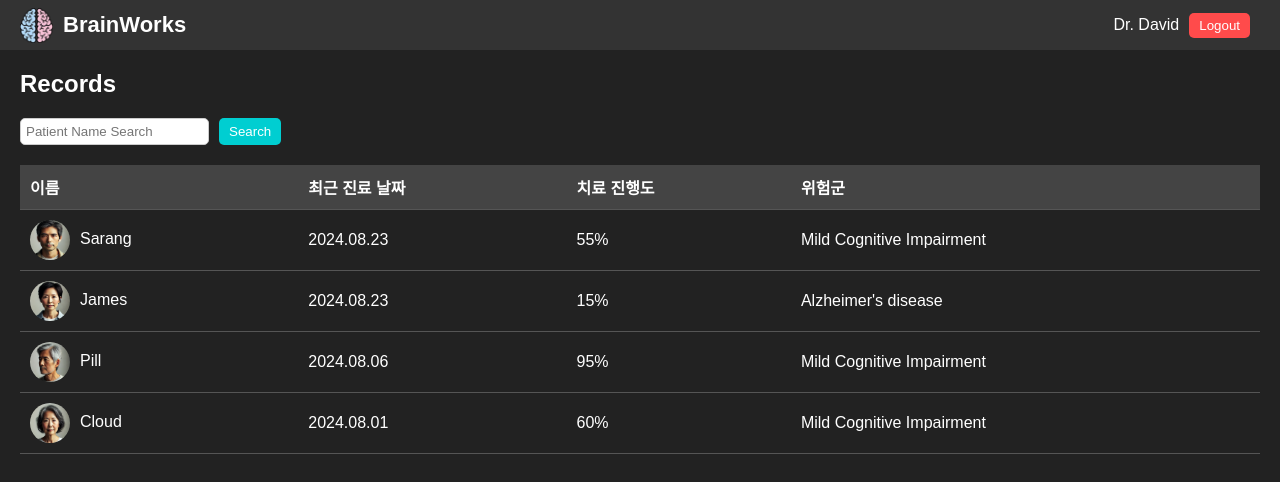
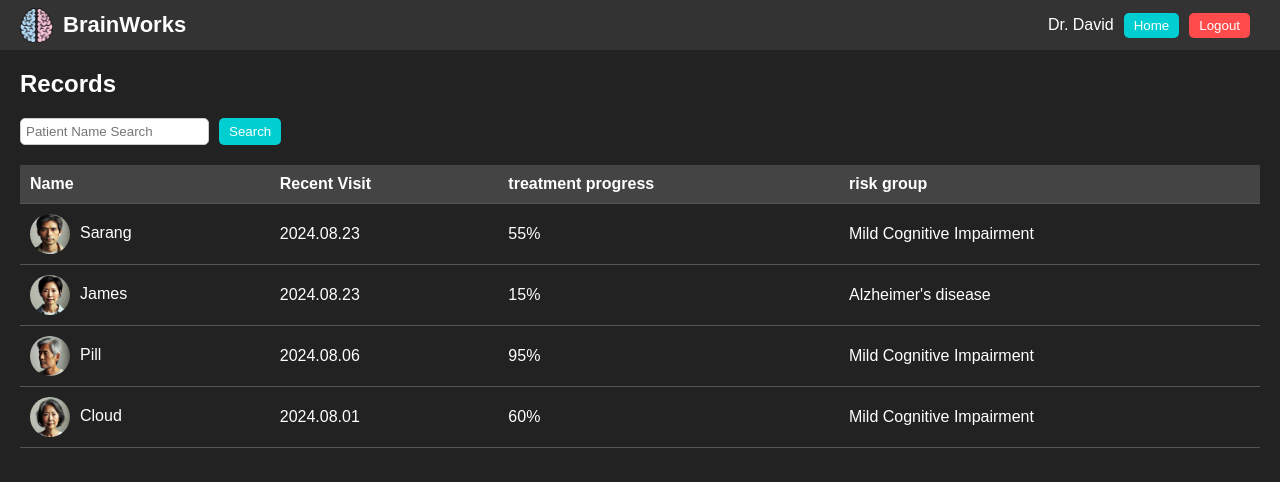
Before and after one commit to zangzoo/web, a React (Create React App) app in the folder frontend/brainworks-frontend/: page /patient-list in a window 1280 px wide. Shown: the top 482 px of the page. Built offline with nearby package versions, Linux system fonts and the light colour scheme.

Commit message:
[Feat] logout 연결

```diff
--- a/frontend/brainworks-frontend/src/components/PatientList.css
+++ b/frontend/brainworks-frontend/src/components/PatientList.css
@@ -124,3 +124,32 @@
     margin-right: 10px;
     vertical-align: middle;
 }
+
+
+.home-button {
+    padding: 5px 10px;
+    background-color: #00CED1;
+    color: white;
+    border: none;
+    border-radius: 5px;
+    cursor: pointer;
+    margin-right: 10px;
+}
+
+.home-button:hover {
+    background-color: #FF4500;
+}
+
+.logout-button {
+    padding: 5px 10px;
+    background-color: #ff4b4b;
+    color: white;
+    border: none;
+    border-radius: 5px;
+    cursor: pointer;
+    margin-right: 10px;
+}
+
+.logout-button:hover {
+    background-color: #FF4500;
+}
--- a/frontend/brainworks-frontend/src/components/PatientList.js
+++ b/frontend/brainworks-frontend/src/components/PatientList.js
@@ -1,9 +1,11 @@
-import React from 'react';
+import React, { useState } from 'react';
 import { useNavigate } from 'react-router-dom';
 import './PatientList.css';
+import Modal from './Modal'; // 모달 컴포넌트 임포트
 
 function PatientList() {
     const navigate = useNavigate();
+    const [showModal, setShowModal] = useState(false); // 모달 표시 상태 관리
 
     // Mock patient data
     const patients = [
@@ -18,6 +20,23 @@ function PatientList() {
         navigate('/patient-details', { state: { patient } });
     };
 
+    const handleHomeClick = () => {
+        navigate('/main');  // Main 화면으로 이동
+    };
+
+    const handleLogoutClick = () => {
+        setShowModal(true); // 로그아웃 버튼 클릭 시 모달 표시
+    };
+
+    const handleConfirmLogout = () => {
+        setShowModal(false);
+        navigate('/home');  // 확인 버튼 클릭 시 Home 화면으로 이동
+    };
+
+    const handleCancelLogout = () => {
+        setShowModal(false); // 취소 버튼 클릭 시 모달 닫기
+    };
+
     return (
         <div className="patient-list-container">
             <header className="patient-list-header">
@@ -27,7 +46,8 @@ function PatientList() {
                 </div>
                 <div className="user-info">
                     <span className="user-id">Dr. David</span>
-                    <button className="logout-button">Logout</button>
+                    <button className="home-button" onClick={handleHomeClick}>Home</button>
+                    <button className="logout-button" onClick={handleLogoutClick}>Logout</button> {/* 로그아웃 클릭 시 모달 표시 */}
                 </div>
             </header>
 
@@ -40,10 +60,10 @@ function PatientList() {
                 <table className="patient-table">
                     <thead>
                         <tr>
-                            <th>이름</th>
-                            <th>최근 진료 날짜</th>
-                            <th>치료 진행도</th>
-                            <th>위험군</th>
+                            <th>Name</th>
+                            <th>Recent Visit</th>
+                            <th>treatment progress</th>
+                            <th>risk group</th>
                         </tr>
                     </thead>
                     <tbody>
@@ -61,6 +81,13 @@ function PatientList() {
                     </tbody>
                 </table>
             </main>
+
+            <Modal
+                show={showModal}
+                message="Are you sure you want to log out?"
+                onConfirm={handleConfirmLogout}
+                onCancel={handleCancelLogout}
+            />
         </div>
     );
 }
```
